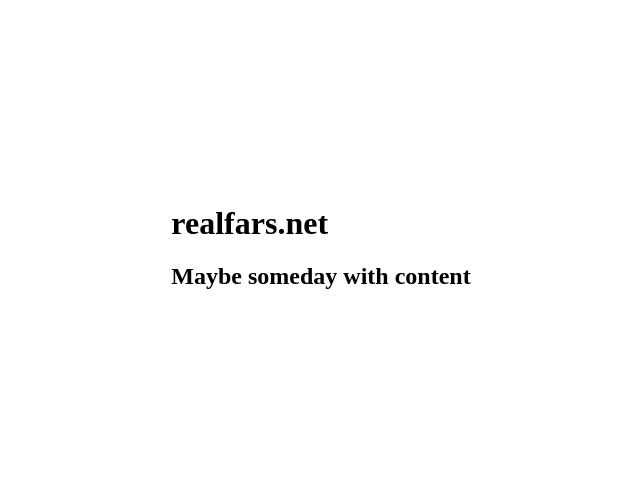
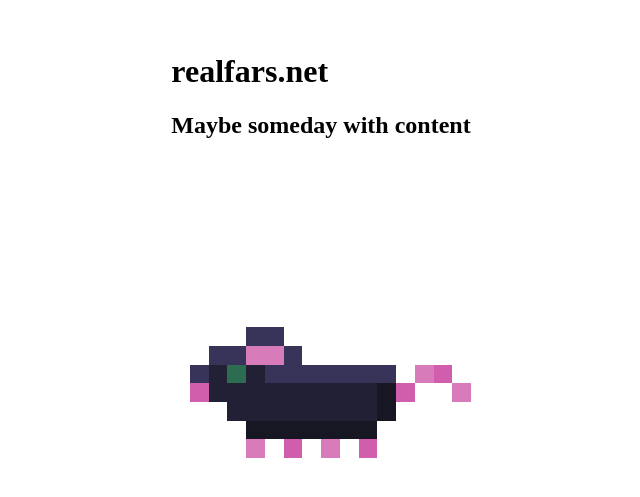
Before and after one commit to RealFars/realfars.net, a plain HTML site: page index.html in a window 1280 px wide. Shown: the part 153-650 px from the top of the page, without its empty margins (319-959 px from the left). Drawn offline with Linux system fonts and the light colour scheme.

Commit message:
added rat

```diff
--- a/index.html
+++ b/index.html
@@ -11,6 +11,7 @@
     <div>
         <h1>realfars.net</h1>
         <h2>Maybe someday with content</h2>
+        <img src="rat.svg" alt="Pixel Art Rat">
     </div>
     <script src="index.js"></script>
 </body>
--- a/style.css
+++ b/style.css
@@ -10,3 +10,8 @@ body {
     text-align: center;
     font-family: Verdana, sans-serif;
 }
+
+img {
+    width: 100%;
+    height: auto
+}
```
Also changed, not shown: rat.svg (added).
